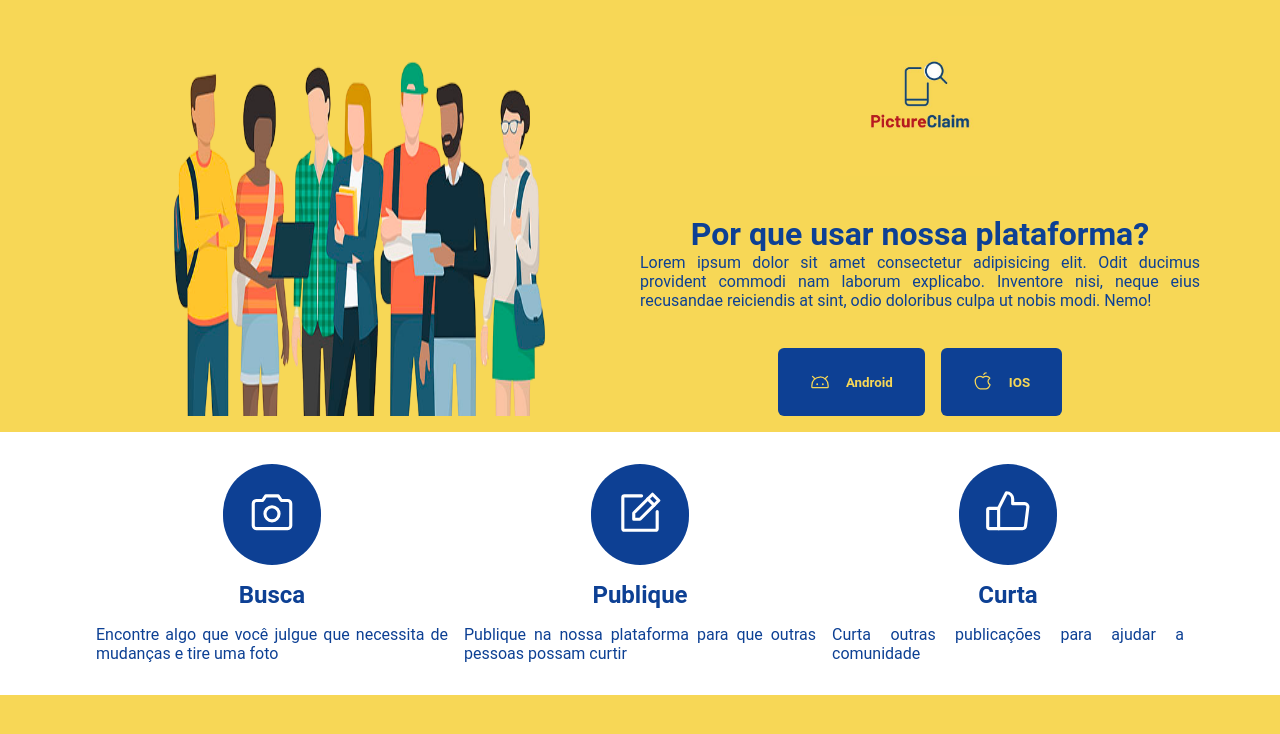
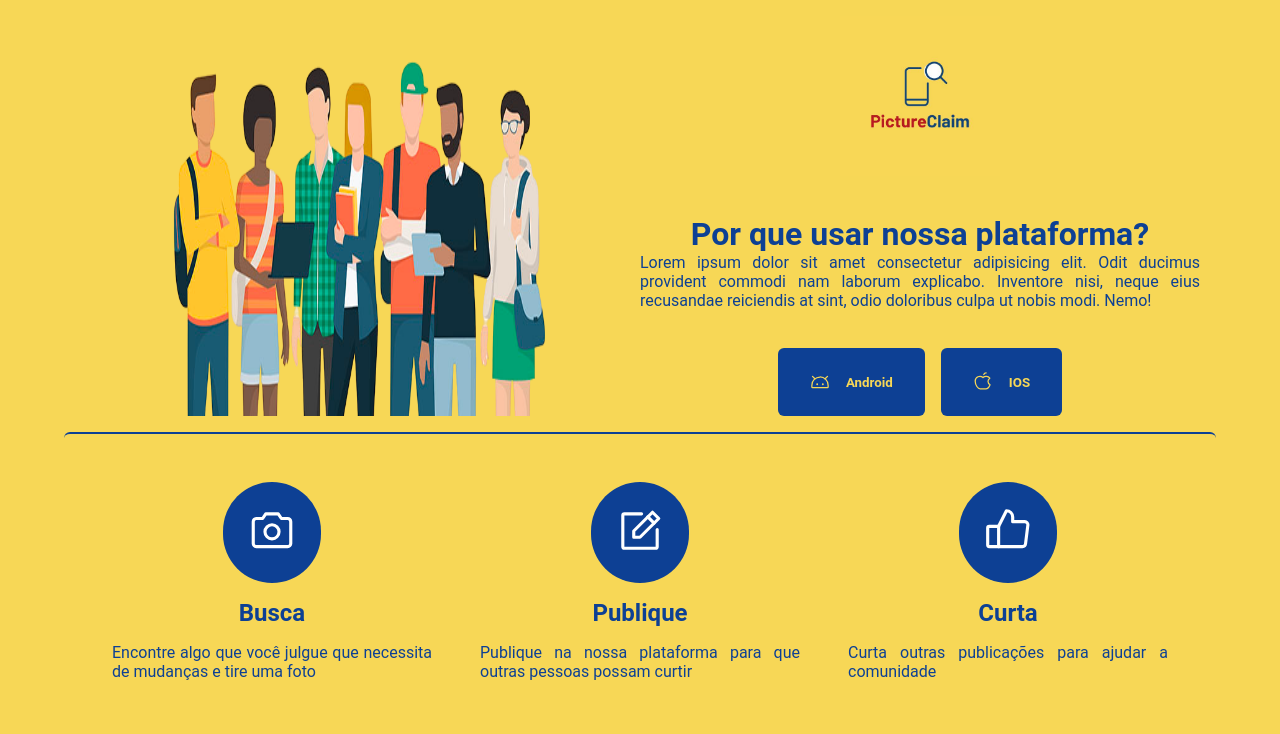
Before and after one commit to murilojssilva/click-solucao, a React (Vite) app: page / in a window 1280 px wide. Shown: the top 734 px of the page. Built offline with nearby package versions, Linux system fonts and the light colour scheme.

Commit message:
Add border-top

```diff
--- a/src/components/Steps/Step/styles.ts
+++ b/src/components/Steps/Step/styles.ts
@@ -7,6 +7,7 @@ export const StepContainer = styled.div`
   justify-content: center;
   gap: 1rem;
 
+  padding: 1rem;
   span {
     padding: 1.5rem;
     border-radius: 100px;
--- a/src/components/Steps/styles.ts
+++ b/src/components/Steps/styles.ts
@@ -2,13 +2,13 @@ import styled from "styled-components";
 
 export const StepsContainer = styled.section`
   width: 100%;
-  background-color: ${(props) => props.theme.colors.shape};
 `;
 
 export const StepsContent = styled.div`
   display: grid;
   padding: 2rem;
-
+  border-top: 2px solid ${(props) => props.theme.colors.primary};
+  border-radius: 6px;
   grid-template-columns: repeat(3, 1fr);
 
   width: 90%;
```
